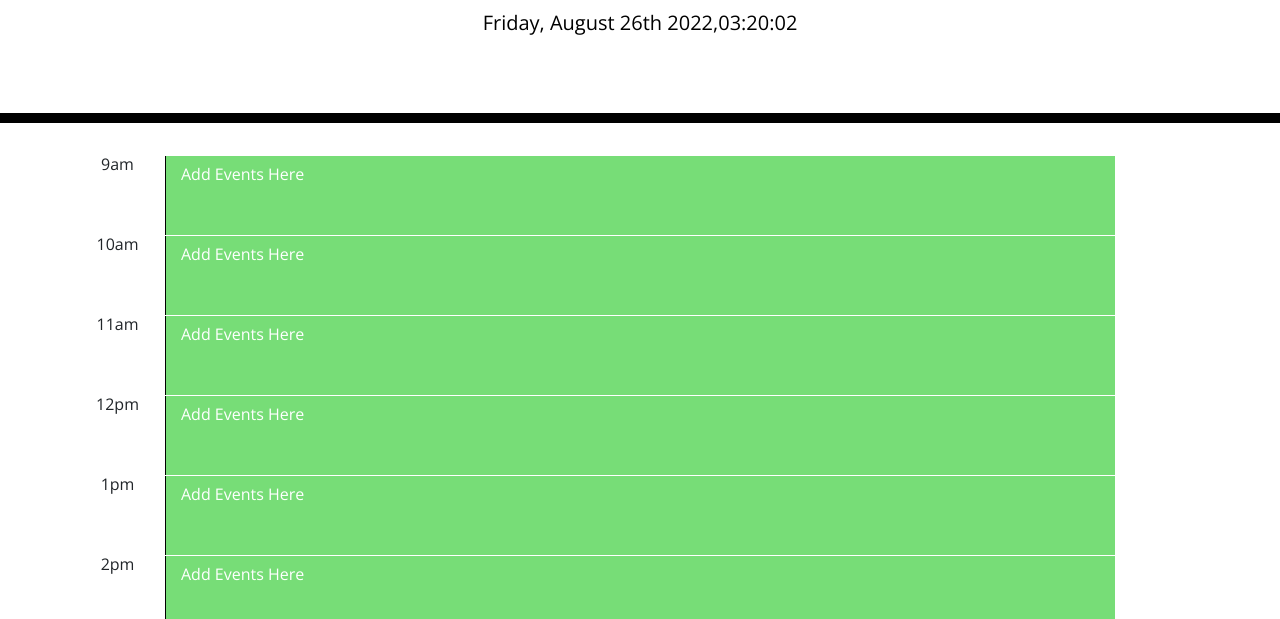
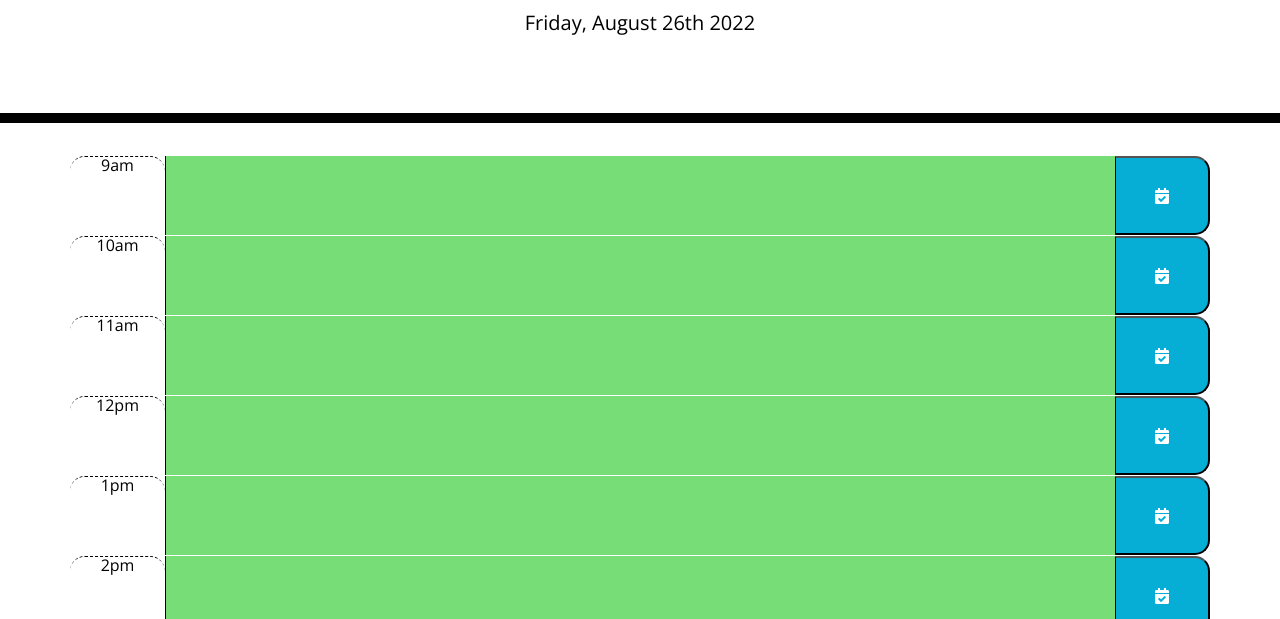
Before and after one commit to Neshawhit/Daily-Planner, a plain HTML site: page index.html in a window 1280 px wide. Shown: the part 181-800 px from the top of the page. Drawn offline with nearby package versions, Linux system fonts and the light colour scheme.

Commit message:
fixed button icon and applied more css classes to html

```diff
--- a/index.html
+++ b/index.html
@@ -52,7 +52,7 @@
     <script src="https://cdnjs.cloudflare.com/ajax/libs/moment.js/2.24.0/moment.min.js"></script>
     <script src="https://cdnjs.cloudflare.com/ajax/libs/moment.js/2.27.0/moment.min.js"></script>
  <script>
-  var time = moment().format( 'dddd, MMMM Do YYYY,hh:mm:ss');
+  var time = moment().format( 'dddd, MMMM Do YYYY');
 $("#currentDay").text(time);
   var currentHour = moment().hours();
   for ( var i = 9; i <= 17; i++) {
@@ -67,9 +67,9 @@ $("#currentDay").text(time);
     hours += "pm"
   }
   document.querySelector(".container").innerHTML +=`<div data-id="${i}" class="row">
-    <div class="col-1 time-block">${hours}</div>
-    <textarea id ="${hours}"class="col-10 ">Add Events Here</textarea>
-    <div class="col-1 "><i class="fa-duotone fa-calendar-check"></i></div>
+    <div class="col-1 hour time-block">${hours}</div>
+    <textarea id ="${hours}"class="col-10 "></textarea>
+    <button class="col-1 saveBtn "><i class="fas fa-calendar-check"></i></button>
     <!-- add save buttom to above div -->
     <!-- add icon for save  edit-->
     </div>`
@@ -77,14 +77,46 @@ $("#currentDay").text(time);
      $("#"+ hours).addClass('past')
 
     }
-    if (i === currentHour){
+    if (i === currentHour) {
       $("#"+ hours).addClass('present')
     }
-    if (i> currentHour){
+    if (i> currentHour) {
       $("#"+ hours).addClass('future')
     }
   }
 
+  // addEventListener for button
+  // fix icon for save button done
+  // send to local storage function
+  var button = document.querySelector('button');
+  var events = document.querySelector('textarea')
+  var savedEvents = JSON.parse(localStorage.getItem('events'));
+  events.push(savedEvents);
+
+  // function saveEvents(){
+  //   var event =
+
+  // };
+
+
+  $('button').on('click', 'saveEvent', function (){
+
+  });
+
+  //  var saveEvent = $(this).parent().attr('btn');
+  //  var Event = ;
+  //  localStorage.setItem.('textarea');
+  // });
+
+
+  // $('.container').on('click', '.name', function() {
+  //     var parentId = $(this).parent().attr('data-id');
+  //     var name = $(this).text();
+  //     localStorage.setItem(parentId, name);
+  //   });
+
+
+
  </script>
   </body>
 </html>
```
